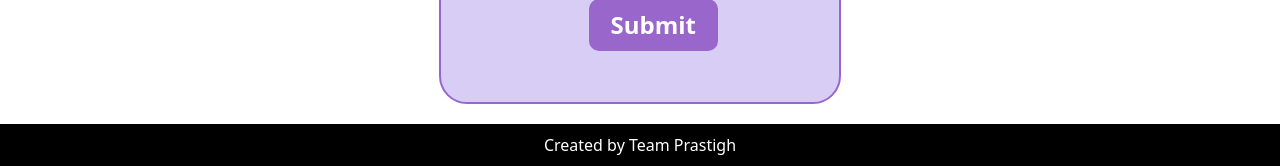
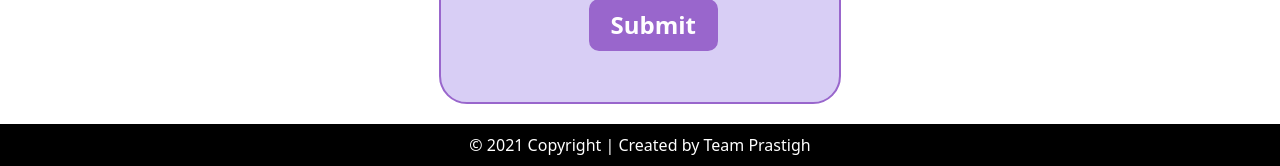
Before and after one commit to PRO-AnkitVerma/ExamShield, a Django app: page / in a window 1280 px wide. Shown: the part 1947-2113 px from the top of the page. Run offline with Django 3.2, Linux system fonts and the light colour scheme; some libraries are stand-ins or nearby versions; some web fonts are replaced.

Commit message:
imp commit

```diff
--- a/templates/mysite/home.html
+++ b/templates/mysite/home.html
@@ -87,7 +87,7 @@
 
     <footer>
         <div class="center">
-            Created by Team Prastigh
+          &copy; 2021 Copyright | Created by Team Prastigh
         </div>
     </footer>
 {% endblock %}
```
